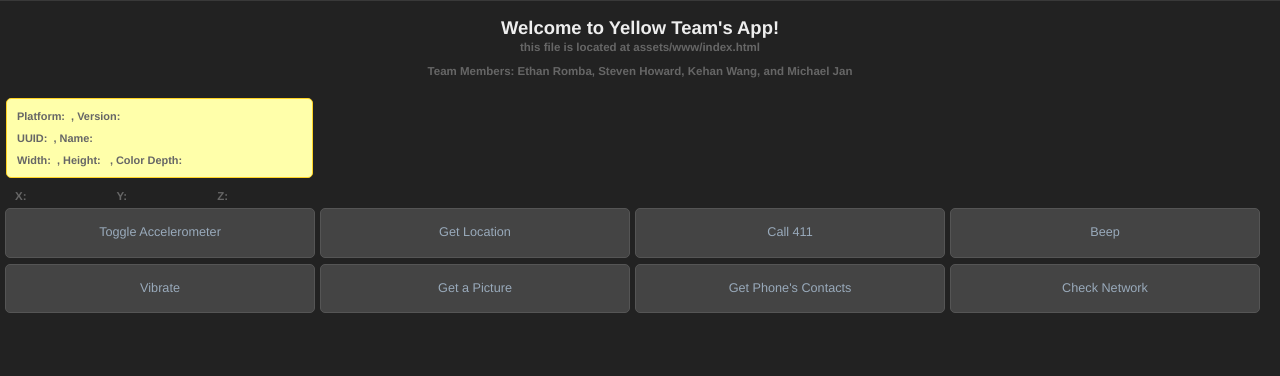
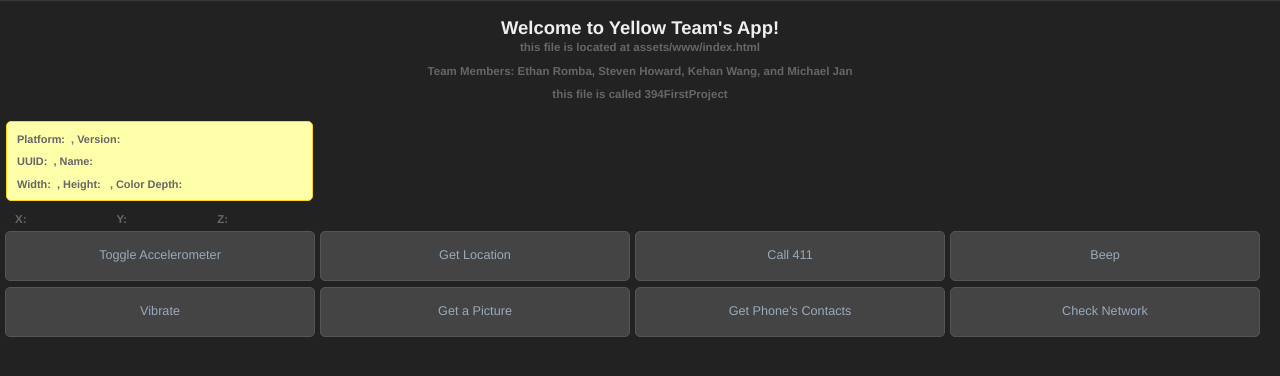
Before and after one commit to eecs-394-yellow/EECS394FirstProject, a plain HTML site: page assets/www/index.html in a window 1280 px wide. Drawn offline with Linux system fonts and the light colour scheme.

Commit message:
Added a line displaying the name of our project
Signed-off-by: Kehan Wang <kehanwang2012@u.northwestern.edu>

```diff
--- a/assets/www/index.html
+++ b/assets/www/index.html
@@ -13,6 +13,7 @@
     <h1>Welcome to Yellow Team's App!</h1>
     <h2>this file is located at assets/www/index.html</h2>
     <h2>Team Members: Ethan Romba, Steven Howard, Kehan Wang, and Michael Jan</h2>
+    <h2>this file is called 394FirstProject</h2>
     <div id="info">
         <h4>Platform: <span id="platform"> &nbsp;</span>,   Version: <span id="version">&nbsp;</span></h4>
         <h4>UUID: <span id="uuid"> &nbsp;</span>,   Name: <span id="name">&nbsp;</span></h4>
```
